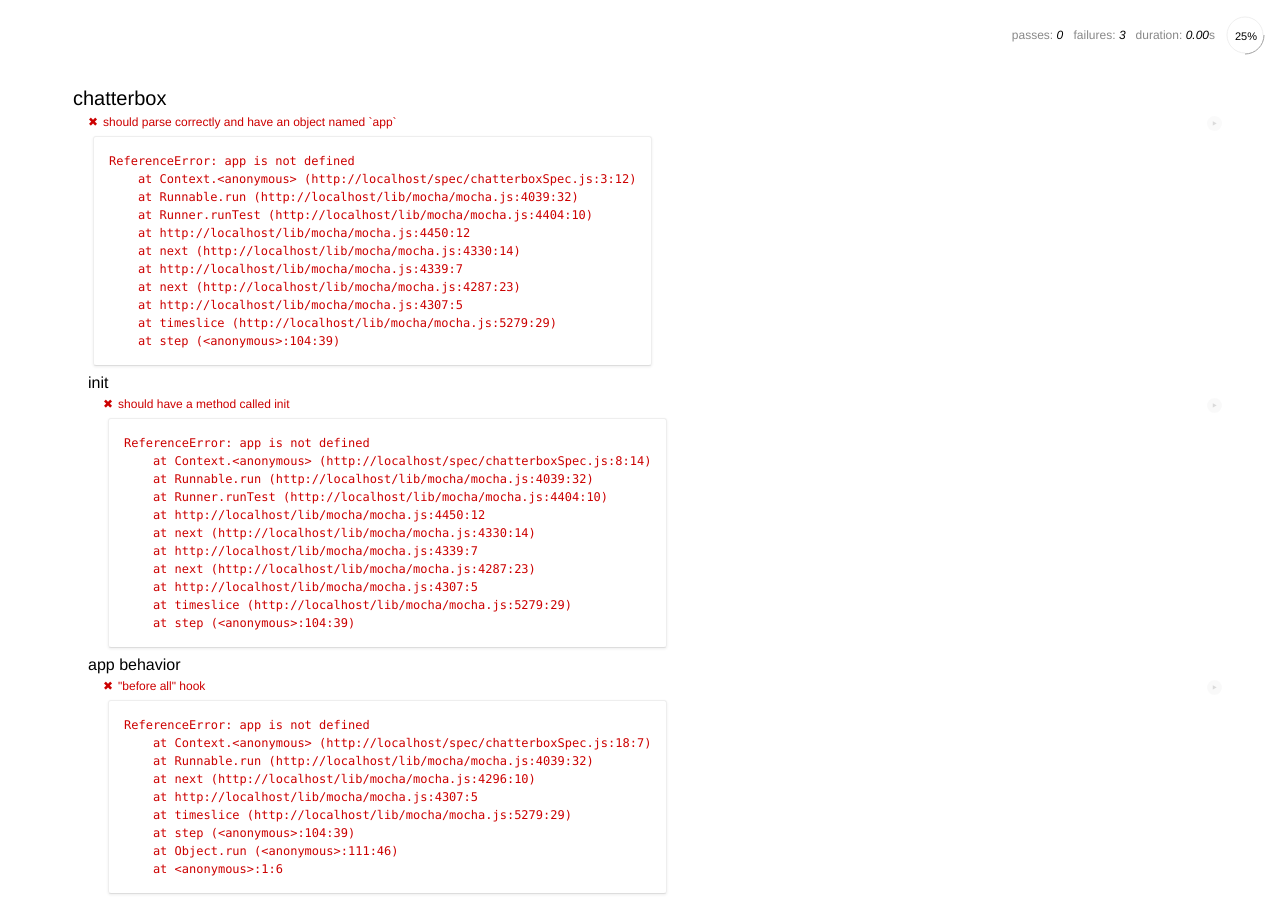
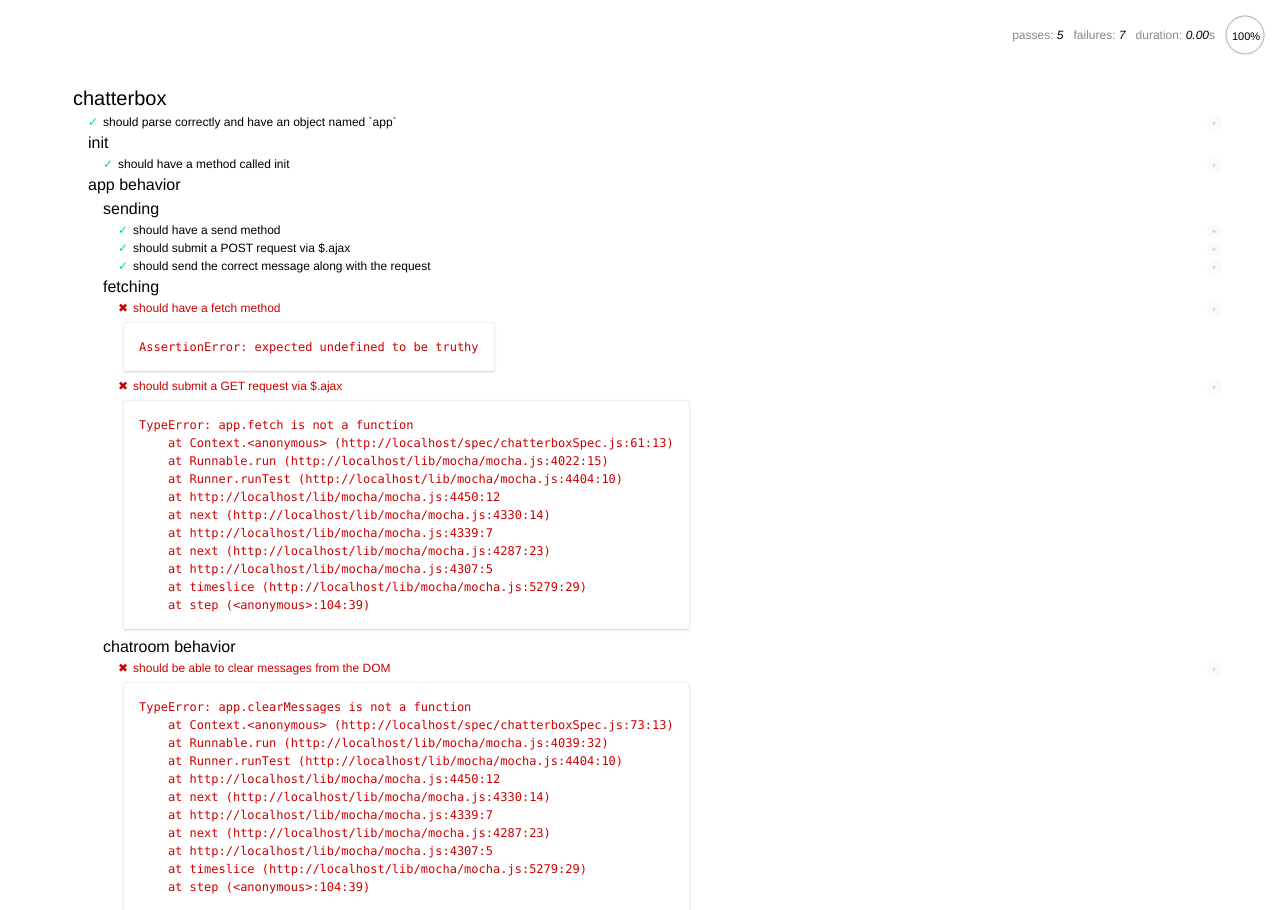
Before and after one commit to plasticbugs/chatterbox-client, a website: page SpecRunner.html in a window 1280 px wide. Shown: the top 910 px of the page. Drawn offline with Linux system fonts and the light colour scheme.

Commit message:
Sends a message

```diff
--- a/bower.json
+++ b/bower.json
@@ -8,9 +8,9 @@
   "license": "UNLICENSED",
   "private": true,
   "dependencies": {
-    "backbone": "~1.1.2",
-    "underscore": "~1.7.0",
-    "jquery": "~2.1.1"
+    "backbone": "^1.3.3",
+    "underscore": "^1.8.3",
+    "jquery": "^3.2.1"
   },
   "ignore": [
     "**/.*",
--- a/client/index.html
+++ b/client/index.html
@@ -7,6 +7,8 @@
 
     <!-- dependencies -->
     <script src="bower_components/jquery/dist/jquery.js"></script>
+    <script src="bower_components/underscore/underscore.js"></script>
+    <script src="bower_components/backbone/backbone.js"></script>
     <script>
       // YOU DO NOT NEED TO EDIT THIS CODE
       if (!/(&|\?)username=/.test(window.location.search)) {
--- a/client/scripts/app.js
+++ b/client/scripts/app.js
@@ -1 +1,18 @@
-// YOUR CODE HERE:
+var app = {
+  init: function () {},
+  send: function (message) {
+    $.ajax({
+      url: "http://parse.sfs.hackreactor.com/chatterbox/classes/messages",
+      type: "POST",
+      data: JSON.stringify(message),
+      contentType: 'application/json',
+      success: function (data) {
+        console.log('chatterbox: Message sent');
+      },
+      error: function (data) {
+        // See: https://developer.mozilla.org/en-US/docs/Web/API/console.error
+        console.error('chatterbox: Failed to send message', data);
+      }
+    });
+  }
+};
```
